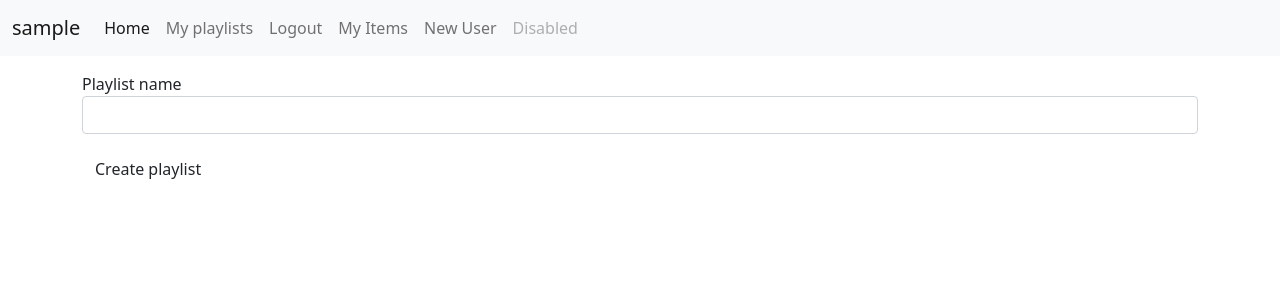
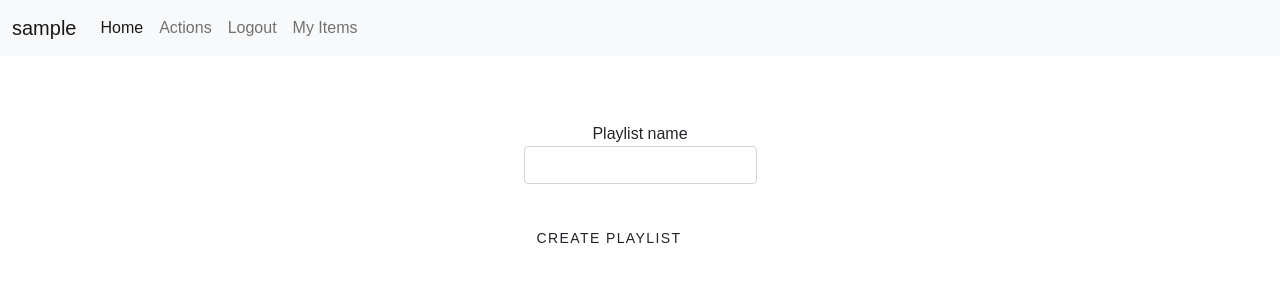
Before and after one commit to piotrksiazek/Spotify-playlist-creator, a Flask app: page /my_items in a window 1280 px wide. Shown: the top 300 px of the page. Run offline with Flask 2, Linux system fonts and the light colour scheme; the visitor is signed in with stand-in values (Sample User, id 1); data comes from the database, SQL or seed files in the repository; both versions use the stored data as it was after the commit; some libraries are stand-ins or nearby versions.

Commit message:
now not authenticated user sees only login and register tabs

```diff
--- a/app/forms.py
+++ b/app/forms.py
@@ -13,7 +13,7 @@
 class OriginDestination2(FlaskForm):
     origin_playlist = SelectField('Origin', choices=[], validators=[DataRequired()])
     destination_playlist = SelectField('Destination', choices=['abc', 'scd'], validators=[DataRequired()])
-    submit = SubmitField('MAKE PLAYLIST BROOO')
+    submit = SubmitField('Go')
 
 
 class CreateNewPlaylist(FlaskForm):
--- a/app/routes.py
+++ b/app/routes.py
@@ -83,9 +83,9 @@
         # return render_template('my_items.html', form=form, is_unique=is_unique, up=user_playlists)
     return render_template('my_items.html', form=form, up=user_playlists)
 
-@app.route('/MyPlaylists', methods=['GET', 'POST'])
+@app.route('/mirror', methods=['GET', 'POST'])
 @login_required
-def my_playlists():
+def mirror():
     current_user_hosted_playlists = models.UserPlaylist.query.filter_by(user_id=current_user.id).all()
     playlists_dict = {}
     for playlist in spotify.user_playlists(current_user.spotify_id)['items']:
@@ -103,8 +103,12 @@
         #                     playlists_dict[form.destination_playlist.data]), trigger='interval', seconds=8)
         create_new_playlist_from_not_mentioned_top_songs(spotify, playlists_dict[form.origin_playlist.data],
                                                          playlists_dict[form.destination_playlist.data])
-    return render_template('MyPlaylists.html', playlists=playlists_names, form=form)
+    return render_template('mirror.html', playlists=playlists_names, form=form)
 
+@app.route('/actions')
+@login_required
+def actions():
+    return render_template('Actions.html')
 
 if __name__ == '__main__':
     app.run(debug=True)
--- a/app/static/css/style.css
+++ b/app/static/css/style.css
@@ -4,3 +4,179 @@
     border: 5px solid #FFFF00;
     padding: 10px;
 }
+
+.centered {
+    margin: auto;
+    width: 60%;
+    padding: 10px;
+}
+
+.form{
+    width: 50%;
+}
+
+.form-control:focus {
+        border-color: #f809de;
+        box-shadow: 0 0 0 0.2rem rgba(40, 167, 69, 0.25);
+    }
+
+.grid-container {
+    display: grid;
+    grid-gap: 10px;
+    background-color: #2196F3;
+    padding: 10px;
+  }
+
+  .grid-item {
+    background-color: rgba(255, 255, 255, 0.8);
+    text-align: center;
+    padding: 20px;
+    font-size: 30px;
+  }
+
+  .item1 {
+    grid-column: 1 / span 2;
+    grid-row: 1;
+  }
+
+  .item2 {
+    grid-column: 3;
+    grid-row: 1 / span 2;
+  }
+
+  * {
+    margin: 0;
+    padding: 0;
+  }
+
+  html,
+  body {
+    box-sizing: border-box;
+    height: 100%;
+    width: 100%;
+  }
+
+  body {
+    background: #FFF;
+    font-family: 'Noto Sans JP', sans-serif;
+    font-weight: 400;
+  }
+
+  .buttons {
+    display: flex;
+    flex-direction: row;
+        flex-wrap: wrap;
+    justify-content: center;
+    text-align: center;
+    width: 100%;
+    height: 100%;
+    margin: 0 auto;
+  /*   padding: 2em 0em; */
+  }
+
+  .container {
+    align-items: center;
+    display: flex;
+    flex-direction: column;
+    justify-content: center;
+    text-align: center;
+    background-color: #FFF;
+    padding:  40px 0px;
+    width: 240px;
+  }
+
+  h1 {
+    text-align: left;
+    color: #444;
+    letter-spacing: 0.05em;
+    margin: 0 0 0.4em;
+    font-size: 1em;
+  }
+
+  p {
+    text-align: left;
+    color: #444;
+    letter-spacing: 0.05em;
+    font-size: 0.8em;
+    margin: 0 0 2em;
+  }
+
+
+  .btn {
+    letter-spacing: 0.1em;
+    cursor: pointer;
+    font-size: 14px;
+    font-weight: 400;
+    line-height: 45px;
+    max-width: 160px;
+    position: relative;
+    text-decoration: none;
+    text-transform: uppercase;
+    width: 100%;
+  }
+  .btn:hover {
+    text-decoration: none;
+  }
+
+  /*btn_background*/
+  .effect01 {
+    color: #FFF;
+    border: 4px solid #000;
+    box-shadow:0px 0px 0px 1px #000 inset;
+    background-color: #000;
+    overflow: hidden;
+    position: relative;
+    transition: all 0.3s ease-in-out;
+  }
+  .effect01:hover {
+    border: 4px solid #666;
+    background-color: #FFF;
+    box-shadow:0px 0px 0px 4px #EEE inset;
+  }
+
+  /*btn_text*/
+  .effect01 span {
+    transition: all 0.2s ease-out;
+    z-index: 2;
+  }
+  .effect01:hover span{
+    letter-spacing: 0.13em;
+    color: #333;
+  }
+
+  /*highlight*/
+  .effect01:after {
+    background: #FFF;
+    border: 0px solid #000;
+    content: "";
+    height: 155px;
+    left: -75px;
+    opacity: .8;
+    position: absolute;
+    top: -50px;
+    -webkit-transform: rotate(35deg);
+            transform: rotate(35deg);
+    width: 50px;
+    transition: all 1s cubic-bezier(0.075, 0.82, 0.165, 1);/*easeOutCirc*/
+    z-index: 1;
+  }
+  .effect01:hover:after {
+    background: #FFF;
+    border: 20px solid #000;
+    opacity: 0;
+    left: 120%;
+    -webkit-transform: rotate(40deg);
+            transform: rotate(40deg);
+  }
+
+  .button {
+  font: bold 11px Arial;
+  text-decoration: none;
+  background-color: #EEEEEE;
+  color: #333333;
+  padding: 2px 6px 2px 6px;
+  border-top: 1px solid #CCCCCC;
+  border-right: 1px solid #333333;
+  border-bottom: 1px solid #333333;
+  border-left: 1px solid #CCCCCC;
+}
--- a/app/templates/base.html
+++ b/app/templates/base.html
@@ -1,4 +1,4 @@
-{% extends "bootstrap/base.html" %}
+{#{% extends "bootstrap/base.html" %}#}
 {% import "bootstrap/wtf.html" as wtf%}
 {% block head %}
     <script src="https://ajax.googleapis.com/ajax/libs/jquery/3.5.1/jquery.min.js"></script>
@@ -42,9 +42,12 @@
             <li class="nav-item">
               <a class="nav-link active" aria-current="page" href={{ url_for('index') }}>Home</a>
             </li>
+          </li>
+          {% if current_user.is_authenticated %}
             <li class="nav-item">
-              <a class="nav-link" href={{ url_for('my_playlists') }}>My playlists</a>
-            </li>
+              <a class="nav-link" href={{ url_for('actions') }}>Actions</a>
+          </li>
+          {% endif %}
               {% if not current_user.is_authenticated %}
             <li class="nav-item">
               <a class="nav-link" href={{ url_for('login') }}>Login</a>
@@ -57,12 +60,11 @@
               <a class="nav-link" href={{ url_for('my_items') }}>My Items</a>
             </li>
               {% endif %}
+          {% if not current_user.is_authenticated %}
             <li class="nav-item">
-              <a class="nav-link" href={{ url_for('register') }}>New User</a>
+              <a class="nav-link" href={{ url_for('register') }}>Register</a>
             </li>
-            <li class="nav-item">
-              <a class="nav-link disabled" href="#" tabindex="-1" aria-disabled="true">Disabled</a>
-            </li>
+          {% endif %}
           </ul>
         </div>
       </div>
--- a/app/templates/MyPlaylists.html
+++ b/app/templates/mirror.html
@@ -1,6 +1,6 @@
 {% extends "base.html" %}
 {% block content %}
-<div class="container">
+<div style="margin:auto; width:40%">
     <form action="" method="post" novalidate>
         {{ form.hidden_tag() }}
         <p>
@@ -9,7 +9,9 @@
         <p>
             {{ wtf.form_field(form.destination_playlist) }}
         </p>
-        <p>{{ wtf.form_field(form.submit) }}</p>
+        <div class="container">
+        <p class="btn effect01" target="_blank">{{ wtf.form_field(form.submit) }}</p>
+        </div>
     </form>
 </div>
 {% endblock %}
```
Also changed, not shown: app/templates/Actions.html (added, +15 -0 lines), app/app.db.
